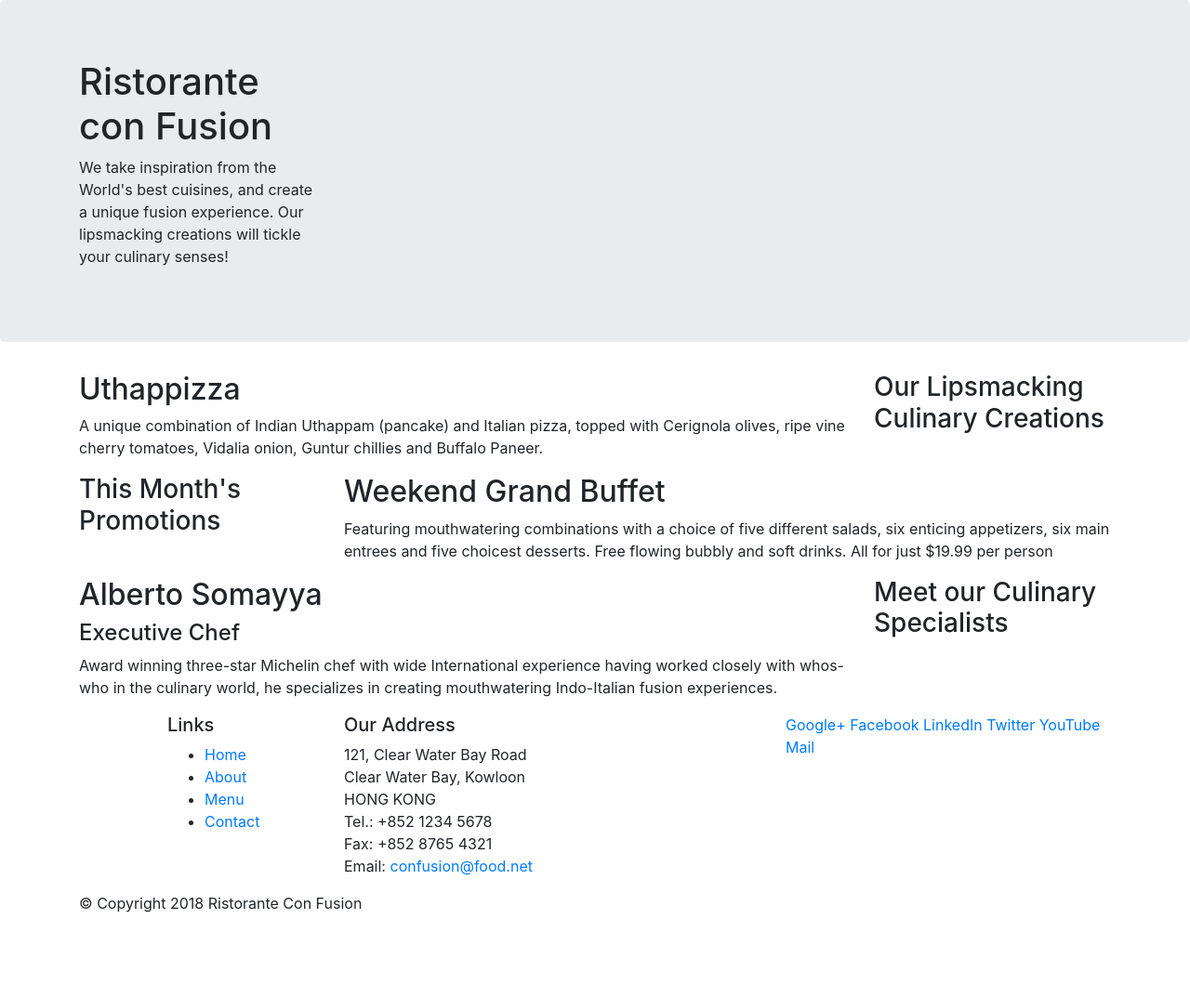
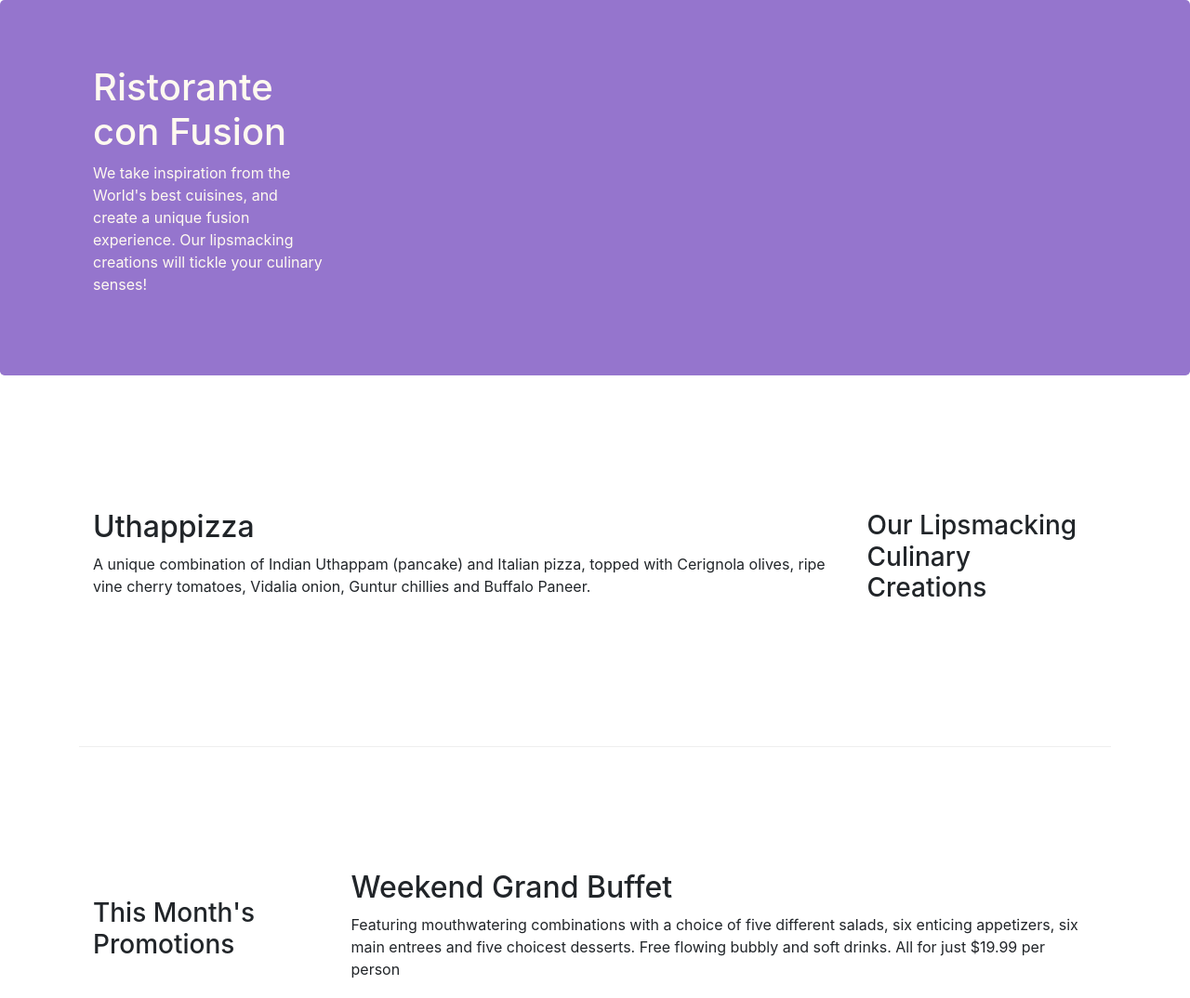
Before and after one commit to Adis36093/Assignment-1, a website: page aboutus.html in a window 1280 px wide. Shown: the top 1074 px of the page at 93% size. Before the commit the page ends 1000 px from the top, so only its background shows below. Drawn offline with nearby package versions, Linux system fonts and the light colour scheme.

Commit message:
Bootstrap grid part 2

```diff
--- /dev/null
+++ b/CSS/Style.css
@@ -0,0 +1,24 @@
+.row-header{
+    margin:0px auto;
+    padding:0px auto;
+}
+
+.row-content{
+    margin:0px auto;
+    padding:50px 0px 50px 0px;
+    border-bottom:1px ridge;
+    min-height:400px;
+}
+
+.footer{
+    background-color: #D1C4E9;
+    margin:0px auto;
+    padding:20px 0px 20px 0px;
+}
+
+.jumbotron{
+    padding:70px 30px 70px 30px;
+    margin:0px auto;
+    background-color:#9575CD;
+    color:floralwhite;
+}
--- a/aboutus.html
+++ b/aboutus.html
@@ -9,6 +9,7 @@
 
      <!-- Bootstrap CSS -->
      <link rel="stylesheet" href="node_modules/bootstrap/dist/css/bootstrap.min.css">
+     <link rel="stylesheet" href="CSS/Style.css">
     <title>Ristorante Con Fusion</title>
 </head>
 
@@ -16,7 +17,7 @@
 
     <header class="jumbotron">
         <div class="container">
-            <div class="row">
+            <div class="row row-header align-items-center">
                 <div class="col-12 col-sm-4 col-md-3">
                     <h1>Ristorante con Fusion</h1>
                     <p>We take inspiration from the World's best cuisines, and create a unique fusion experience. Our lipsmacking creations will tickle your culinary senses!</p>
@@ -28,7 +29,7 @@
     </header>
 
     <div class="container">
-        <div class="row">
+        <div class="row row-content align-items-center">
             <div class="col-12 col-sm-4 order-sm-last col-md-3">
                 <h3>Our Lipsmacking Culinary Creations</h3>
             </div>
@@ -39,7 +40,7 @@
         </div>
 
 
-        <div class="row">
+        <div class="row row-content align-items-center">
             <div class="col-12 col-sm-4 col-md-3">
                 <h3>This Month's Promotions</h3>
             </div>
@@ -49,7 +50,7 @@
             </div>
         </div>
 
-        <div class="row">
+        <div class="row row-content align-items-center">
             <div class="col-12 col-sm-4 order-sm-last col-md-3">
                 <h3>Meet our Culinary Specialists</h3>
             </div>
@@ -61,12 +62,12 @@
         </div>
     </div>
 
-    <footer>
+    <footer class="footer">
         <div class="container">
             <div class="row">
                 <div class="col-4 offset-1 col-sm-2">
                     <h5>Links</h5>
-                    <ul>
+                    <ul class="list-unstyled">
                         <li><a href="#">Home</a></li>
                         <li><a href="#">About</a></li>
                         <li><a href="#">Menu</a></li>
@@ -85,7 +86,7 @@
 		           </address>
                 </div>
                 <div class="col-12 col-sm-4">
-                    <div>
+                    <div class="text-center align-self-center">
                         <a href="http://google.com/+">Google+</a>
                         <a href="http://www.facebook.com/profile.php?id=">Facebook</a>
                         <a href="http://www.linkedin.com/in/">LinkedIn</a>
@@ -95,7 +96,7 @@
                     </div>
                 </div>
            </div>
-           <div class="row">
+           <div class="row justify-content-center">
                 <div class="col-auto">
                     <p>© Copyright 2018 Ristorante Con Fusion</p>
                 </div>
```
